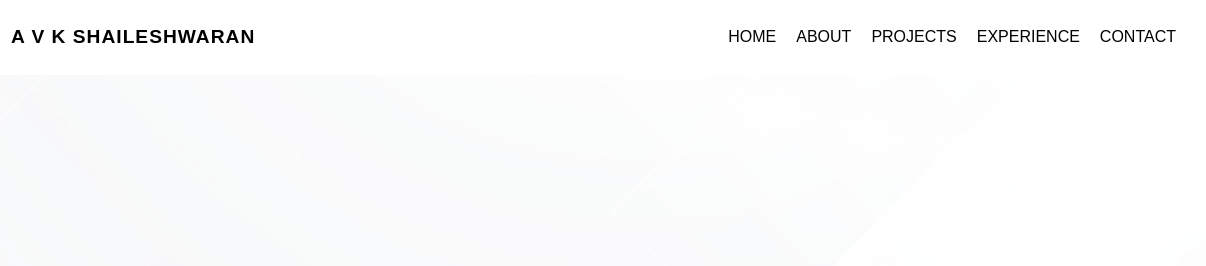
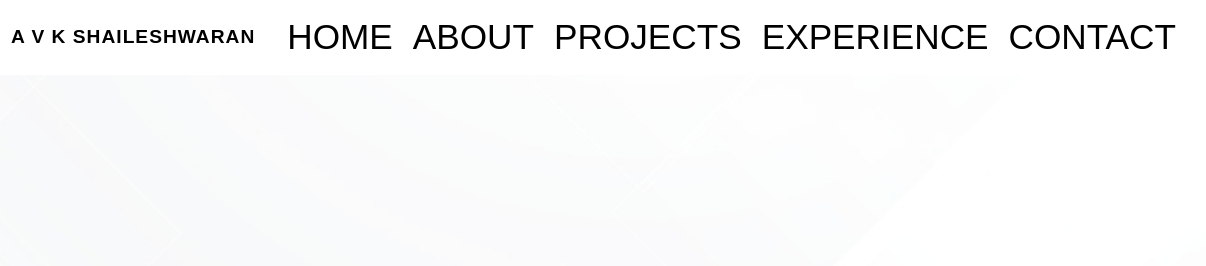
Before and after one commit to Shaileshwaranavk/Portfolio, a plain HTML site: page index.html in a window 1280 px wide. Shown: the top 266 px of the page, 74-1280 px from the left. Drawn offline with Linux system fonts and the light colour scheme.

Commit message:
Update styles.css

```diff
--- a/styles.css
+++ b/styles.css
@@ -66,9 +66,11 @@ body {
     text-decoration: none;
     color: black;
     font-size: bold;
-    font-weight: bold;
+    font-weight: 800;
     position: relative;
     transition: color 0.3s ease;
+    font-size: 2.2rem;
+    text-transform: uppercase;
 }
 
 .nav-links a::after {
```
